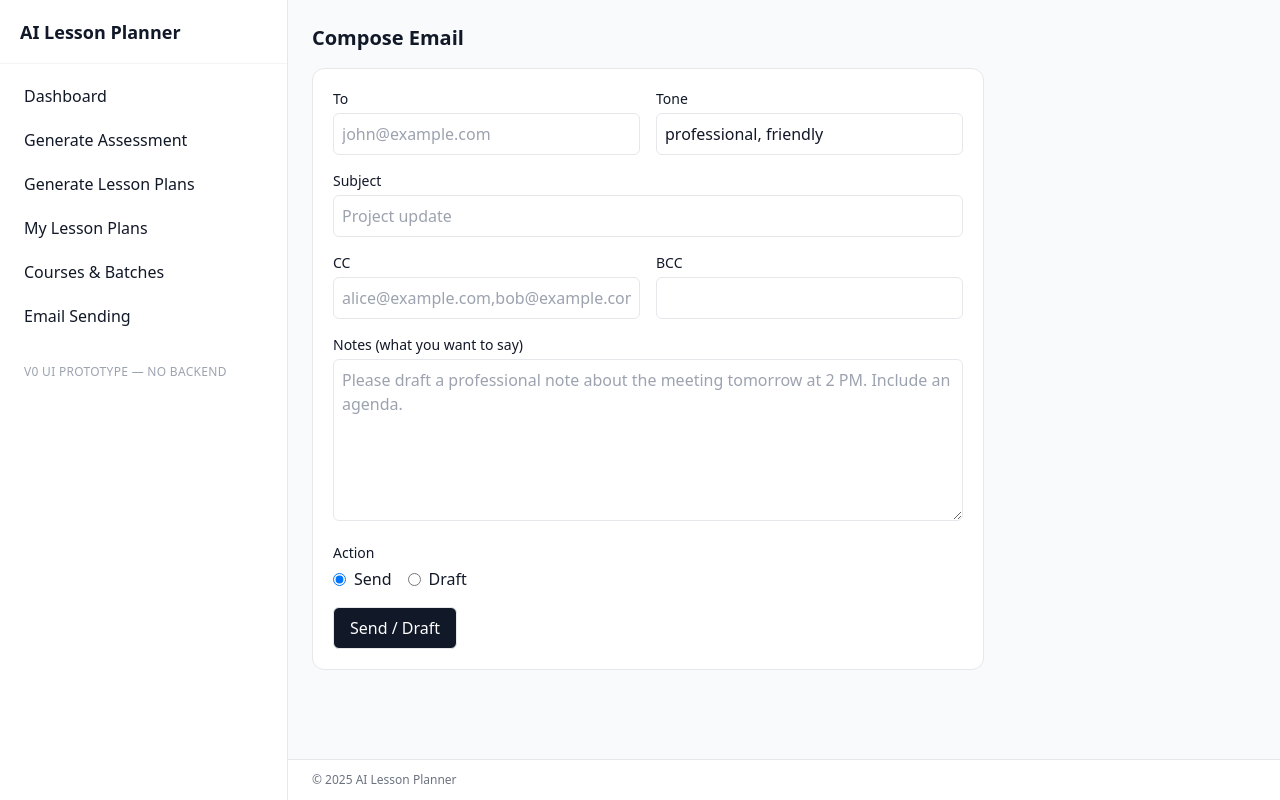
After one commit to Timmythaw/ai-teacher-assistant, a Flask app: page /email in a window 1280 px wide. The commit adds this page. Run offline with Flask 3, Linux system fonts and the light colour scheme; some libraries are stand-ins or nearby versions.

Commit message:
email sending and google form done

```diff
--- a/app.py
+++ b/app.py
@@ -4,6 +4,10 @@ import json
 from pathlib import Path
 from flask import Flask, request, render_template, abort
 from werkzeug.utils import secure_filename
+# --- Email routes ---
+from agents.email_agent import EmailAgent
+from flask import jsonify
+from integrations.form_creator import create_google_form
 
 # Ensure package imports work
 import sys
@@ -69,6 +73,30 @@ def generate_assessment():
         dest.as_posix(),
         {"type": asmt_type, "difficulty": difficulty, "count": count, "rubric": rubric}
     )
+    if not isinstance(result, dict) or "questions" not in result:
+        return app.response_class(
+            response=json.dumps({"ok": False, "error": result.get("error", "Invalid assessment result"), "assessment": result}, ensure_ascii=False, indent=2),
+            status=400,
+            mimetype="application/json"
+        )
+
+    # Optional: create a Google Form if user checked the box
+    create_form = request.form.get("create_form") is not None
+    form_info = None
+    if create_form:
+        # Title can use the filename or a friendly fallback
+        title = f"Assessment - {Path(dest).stem}"
+        form_info = create_google_form(result, title=title)
+        # You can add basic status normalization
+        if isinstance(form_info, dict) and form_info.get("success"):
+            result["_google_form"] = {
+                "formId": form_info.get("formId"),
+                "formUrl": form_info.get("formUrl"),
+                "questionCount": form_info.get("questionCount")
+            }
+        else:
+            # Include error from create_google_form so the UI can show it
+            result["_google_form_error"] = form_info
 
     # Return JSON response
     return app.response_class(
@@ -112,6 +140,47 @@ def generate_lesson_plan():
         mimetype="application/json"
     )
 
+@app.route("/email", methods=["GET"])
+def email_page():
+    return render_template("email.html")
+
+@app.route("/email/compose", methods=["POST"])
+def email_compose():
+    """
+    Accepts a simple form and builds a prompt for EmailAgent.
+    Fields: to_email, subject, notes, tone, action (send|draft), cc, bcc
+    """
+    to_email = (request.form.get("to_email") or "").strip()
+    subject = request.form.get("subject") or ""
+    notes = request.form.get("notes") or ""
+    tone = request.form.get("tone") or "professional, friendly"
+    action = (request.form.get("action") or "send").strip().lower()
+    cc = (request.form.get("cc") or "").strip()
+    bcc = (request.form.get("bcc") or "").strip()
+
+    # Build a structured prompt so parse_prompt_to_fields can extract everything
+    prompt = f"""to: {to_email}
+subject: {subject}
+tone: {tone}
+action: {action}
+cc: {cc}
+bcc: {bcc}
+notes: {notes}
+"""
+
+    try:
+        agent = EmailAgent()  # will init Gmail service; needs credentials.json
+        result = agent.run(prompt, default_use_html=True)
+        status = 200 if result.get("ok") else 400
+        return app.response_class(
+            response=json.dumps(result, ensure_ascii=False, indent=2),
+            status=status,
+            mimetype="application/json",
+        )
+    except Exception as e:
+        return jsonify({"ok": False, "error": str(e)}), 500
+
+
 if __name__ == "__main__":
     # For local dev
     app.run(host="0.0.0.0", port=int(os.environ.get("PORT", "5000")), debug=True)
--- a/templates/base.html
+++ b/templates/base.html
@@ -1,6 +1,5 @@
 <!DOCTYPE html>
 <html lang="en">
-
   <head>
     <meta charset="utf-8" />
     <meta name="viewport" content="width=device-width, initial-scale=1" />
@@ -14,21 +13,21 @@
           extend: {
             colors: {
               brand: {
-              50: '#f6f8ff',
-              100: '#eef2ff',
-              200: '#e0e7ff',
-              300: '#c7d2fe',
-              400: '#a5b4fc',
-              500: '#818cf8',
-              600: '#6366f1',
-              700: '#4f46e5',
-              800: '#4338ca',
-              900: '#3730a3',
-            }
-          }
-        }
-      }
-    }
+                50: "#f6f8ff",
+                100: "#eef2ff",
+                200: "#e0e7ff",
+                300: "#c7d2fe",
+                400: "#a5b4fc",
+                500: "#818cf8",
+                600: "#6366f1",
+                700: "#4f46e5",
+                800: "#4338ca",
+                900: "#3730a3",
+              },
+            },
+          },
+        },
+      };
     </script>
 
     {% block head_extra %}{% endblock %}
@@ -52,29 +51,52 @@
 
   <body class="min-h-screen bg-gray-50 text-gray-900">
     <div class="flex min-h-screen">
-
       <!-- Sidebar (desktop only) -->
-    <aside class="hidden md:flex md:w-64 lg:w-72 flex-col border-r border-gray-200 bg-white">
+      <aside
+        class="hidden md:flex md:w-64 lg:w-72 flex-col border-r border-gray-200 bg-white"
+      >
         <div class="h-16 flex items-center px-5 border-b border-gray-100">
-        <a href="{{ url_for('index') }}" class="text-lg font-semibold">AI Lesson Planner</a>
+          <a href="{{ url_for('index') }}" class="text-lg font-semibold"
+            >AI Lesson Planner</a
+          >
         </div>
 
         <nav class="flex-1 p-3 space-y-1">
-        <a href="{{ url_for('index') }}"
-          class="block px-3 py-2 rounded-lg hover:bg-gray-100 {{ 'bg-gray-100 font-medium' if request.endpoint == 'index' else '' }}">
+          <a
+            href="{{ url_for('index') }}"
+            class="block px-3 py-2 rounded-lg hover:bg-gray-100 {{ 'bg-gray-100 font-medium' if request.endpoint == 'index' else '' }}"
+          >
             Dashboard
           </a>
-        <a href="{{ url_for('assessment_page') }}" class="block px-3 py-2 rounded-lg hover:bg-gray-100">
+          <a
+            href="{{ url_for('assessment_page') }}"
+            class="block px-3 py-2 rounded-lg hover:bg-gray-100"
+          >
             Generate Assessment
           </a>
-        <a href="{{ url_for('lesson_generator_page') }}" class="block px-3 py-2 rounded-lg hover:bg-gray-100">
+          <a
+            href="{{ url_for('lesson_generator_page') }}"
+            class="block px-3 py-2 rounded-lg hover:bg-gray-100"
+          >
             Generate Lesson Plans
           </a>
-        <a href="{{ url_for('index') }}" class="block px-3 py-2 rounded-lg hover:bg-gray-100">
+          <a
+            href="{{ url_for('index') }}"
+            class="block px-3 py-2 rounded-lg hover:bg-gray-100"
+          >
             My Lesson Plans
           </a>
-        <a href="{{ url_for('index') }}" class="block px-3 py-2 rounded-lg hover:bg-gray-100">
+          <a
+            href="{{ url_for('index') }}"
+            class="block px-3 py-2 rounded-lg hover:bg-gray-100"
+          >
             Courses & Batches
+          </a>
+          <a
+            href="{{ url_for('email_page') }}"
+            class="block px-3 py-2 rounded-lg hover:bg-gray-100"
+          >
+            Email Sending
           </a>
 
           <div class="px-3 pt-6">
@@ -87,44 +109,61 @@
 
       <!-- Main column -->
       <div class="flex-1 flex flex-col">
-
         <!-- Mobile-only header with hamburger -->
-      <header class="md:hidden h-14 bg-white border-b border-gray-200 flex items-center justify-between px-4">
-        <button id="openSidebar" class="inline-flex items-center justify-center p-2 rounded-md border border-gray-200"
-          aria-label="Open menu">
-          <svg xmlns="http://www.w3.org/2000/svg" class="h-5 w-5" fill="none" viewBox="0 0 24 24" stroke="currentColor">
-            <path stroke-linecap="round" stroke-linejoin="round" stroke-width="1.5"
-              d="M3.75 6.75h16.5M3.75 12h16.5M3.75 17.25h16.5" />
+        <header
+          class="md:hidden h-14 bg-white border-b border-gray-200 flex items-center justify-between px-4"
+        >
+          <button
+            id="openSidebar"
+            class="inline-flex items-center justify-center p-2 rounded-md border border-gray-200"
+            aria-label="Open menu"
+          >
+            <svg
+              xmlns="http://www.w3.org/2000/svg"
+              class="h-5 w-5"
+              fill="none"
+              viewBox="0 0 24 24"
+              stroke="currentColor"
+            >
+              <path
+                stroke-linecap="round"
+                stroke-linejoin="round"
+                stroke-width="1.5"
+                d="M3.75 6.75h16.5M3.75 12h16.5M3.75 17.25h16.5"
+              />
             </svg>
           </button>
-        <a href="{{ url_for('index') }}" class="font-semibold">AI Lesson Planner</a>
+          <a href="{{ url_for('index') }}" class="font-semibold"
+            >AI Lesson Planner</a
+          >
           <span class="w-6"></span>
         </header>
 
         <!-- Content -->
         <main class="flex-1 p-4 md:p-6">
           <!-- Flash messages -->
-        {% with messages = get_flashed_messages(with_categories=true) %}
-        {% if messages %}
+          {% with messages = get_flashed_messages(with_categories=true) %} {% if
+          messages %}
           <div class="space-y-2 mb-4">
-          {% for category, message in messages %}
-          {% set color = 'blue' %}
-          {% if category in ['success','ok'] %}{% set color = 'green' %}{% endif %}
-          {% if category in ['warning'] %}{% set color = 'yellow' %}{% endif %}
-          {% if category in ['error','danger'] %}{% set color = 'red' %}{% endif %}
-          <div class="border-l-4 pl-3 py-2 rounded bg-{{ color }}-50 border-{{ color }}-400 text-{{ color }}-800">
+            {% for category, message in messages %} {% set color = 'blue' %} {%
+            if category in ['success','ok'] %}{% set color = 'green' %}{% endif
+            %} {% if category in ['warning'] %}{% set color = 'yellow' %}{%
+            endif %} {% if category in ['error','danger'] %}{% set color = 'red'
+            %}{% endif %}
+            <div
+              class="border-l-4 pl-3 py-2 rounded bg-{{ color }}-50 border-{{ color }}-400 text-{{ color }}-800"
+            >
               {{ message }}
             </div>
             {% endfor %}
           </div>
-        {% endif %}
-        {% endwith %}
-
-        {% block content %}{% endblock %}
+          {% endif %} {% endwith %} {% block content %}{% endblock %}
         </main>
 
         <!-- Footer -->
-      <footer class="border-t border-gray-200 bg-white text-xs text-gray-500 px-6 py-3">
+        <footer
+          class="border-t border-gray-200 bg-white text-xs text-gray-500 px-6 py-3"
+        >
           © {{ current_year or 2025 }} AI Lesson Planner
         </footer>
       </div>
@@ -133,23 +172,58 @@
     <!-- Mobile drawer (shown only on small screens when toggled) -->
     <div id="drawer" class="fixed inset-0 z-40 hidden md:hidden">
       <div class="absolute inset-0 bg-black/40" data-close></div>
-    <div class="absolute left-0 top-0 bottom-0 w-72 bg-white border-r border-gray-200 p-3">
+      <div
+        class="absolute left-0 top-0 bottom-0 w-72 bg-white border-r border-gray-200 p-3"
+      >
         <div class="h-14 flex items-center justify-between px-2">
           <span class="font-semibold">Menu</span>
-        <button class="p-2 rounded-md border" data-close aria-label="Close menu">
-          <svg xmlns="http://www.w3.org/2000/svg" class="h-5 w-5" fill="none" viewBox="0 0 24 24" stroke="currentColor">
-            <path stroke-linecap="round" stroke-linejoin="round" stroke-width="1.5" d="M6 18L18 6M6 6l12 12" />
+          <button
+            class="p-2 rounded-md border"
+            data-close
+            aria-label="Close menu"
+          >
+            <svg
+              xmlns="http://www.w3.org/2000/svg"
+              class="h-5 w-5"
+              fill="none"
+              viewBox="0 0 24 24"
+              stroke="currentColor"
+            >
+              <path
+                stroke-linecap="round"
+                stroke-linejoin="round"
+                stroke-width="1.5"
+                d="M6 18L18 6M6 6l12 12"
+              />
             </svg>
           </button>
         </div>
         <nav class="space-y-1 mt-2">
-        <a href="{{ url_for('index') }}" class="block px-3 py-2 rounded hover:bg-gray-100">Dashboard</a>
-        <a href="{{ url_for('assessment_page') }}" class="block px-3 py-2 rounded hover:bg-gray-100">Generate
-          Assessment</a>
-        <a href="{{ url_for('lesson_generator_page') }}" class="block px-3 py-2 rounded hover:bg-gray-100">Generate
-          Lesson Plans</a>
-        <a href="{{ url_for('index') }}" class="block px-3 py-2 rounded hover:bg-gray-100">My Lesson Plans</a>
-        <a href="{{ url_for('index') }}" class="block px-3 py-2 rounded hover:bg-gray-100">Courses & Batches</a>
+          <a
+            href="{{ url_for('index') }}"
+            class="block px-3 py-2 rounded hover:bg-gray-100"
+            >Dashboard</a
+          >
+          <a
+            href="{{ url_for('assessment_page') }}"
+            class="block px-3 py-2 rounded hover:bg-gray-100"
+            >Generate Assessment</a
+          >
+          <a
+            href="{{ url_for('lesson_generator_page') }}"
+            class="block px-3 py-2 rounded hover:bg-gray-100"
+            >Generate Lesson Plans</a
+          >
+          <a
+            href="{{ url_for('index') }}"
+            class="block px-3 py-2 rounded hover:bg-gray-100"
+            >My Lesson Plans</a
+          >
+          <a
+            href="{{ url_for('index') }}"
+            class="block px-3 py-2 rounded hover:bg-gray-100"
+            >Courses & Batches</a
+          >
         </nav>
       </div>
     </div>
@@ -163,16 +237,19 @@
     {% block scripts_before %}{% endblock %}
     <script>
       // Mobile drawer logic (mobile-only header triggers)
-    const openBtn = document.getElementById('openSidebar');
-    const drawer = document.getElementById('drawer');
+      const openBtn = document.getElementById("openSidebar");
+      const drawer = document.getElementById("drawer");
       if (openBtn && drawer) {
-      openBtn.addEventListener('click', () => drawer.classList.remove('hidden'));
-      drawer.querySelectorAll('[data-close]').forEach(el =>
-        el.addEventListener('click', () => drawer.classList.add('hidden'))
+        openBtn.addEventListener("click", () =>
+          drawer.classList.remove("hidden")
+        );
+        drawer
+          .querySelectorAll("[data-close]")
+          .forEach((el) =>
+            el.addEventListener("click", () => drawer.classList.add("hidden"))
           );
       }
     </script>
     {% block scripts %}{% endblock %}
   </body>
-
 </html>
--- /dev/null
+++ b/templates/email.html
@@ -0,0 +1,127 @@
+{% extends "base.html" %} {% block title %}Email — AI Lesson Planner{% endblock
+%} {% block content %}
+<h1 class="text-xl font-semibold mb-4">Compose Email</h1>
+
+<form
+  id="email-form"
+  action="{{ url_for('email_compose') }}"
+  method="post"
+  class="max-w-2xl grid gap-4 bg-white border rounded-xl p-5"
+>
+  <div class="grid sm:grid-cols-2 gap-4">
+    <div>
+      <label class="block text-sm font-medium mb-1" for="to_email">To</label>
+      <input
+        class="w-full border rounded-md p-2"
+        id="to_email"
+        name="to_email"
+        placeholder="john@example.com"
+        required
+      />
+    </div>
+    <div>
+      <label class="block text-sm font-medium mb-1" for="tone">Tone</label>
+      <input
+        class="w-full border rounded-md p-2"
+        id="tone"
+        name="tone"
+        value="professional, friendly"
+      />
+    </div>
+  </div>
+
+  <div>
+    <label class="block text-sm font-medium mb-1" for="subject">Subject</label>
+    <input
+      class="w-full border rounded-md p-2"
+      id="subject"
+      name="subject"
+      placeholder="Project update"
+    />
+  </div>
+
+  <div class="grid sm:grid-cols-2 gap-4">
+    <div>
+      <label class="block text-sm font-medium mb-1" for="cc">CC</label>
+      <input
+        class="w-full border rounded-md p-2"
+        id="cc"
+        name="cc"
+        placeholder="alice@example.com,bob@example.com"
+      />
+    </div>
+    <div>
+      <label class="block text-sm font-medium mb-1" for="bcc">BCC</label>
+      <input
+        class="w-full border rounded-md p-2"
+        id="bcc"
+        name="bcc"
+        placeholder=""
+      />
+    </div>
+  </div>
+
+  <div>
+    <label class="block text-sm font-medium mb-1" for="notes"
+      >Notes (what you want to say)</label
+    >
+    <textarea
+      class="w-full border rounded-md p-2"
+      id="notes"
+      name="notes"
+      rows="6"
+      placeholder="Please draft a professional note about the meeting tomorrow at 2 PM. Include an agenda."
+    ></textarea>
+  </div>
+
+  <div>
+    <label class="block text-sm font-medium mb-1">Action</label>
+    <div class="flex gap-4">
+      <label class="inline-flex items-center gap-2">
+        <input type="radio" name="mode" value="send" checked />
+        <span>Send</span>
+      </label>
+      <label class="inline-flex items-center gap-2">
+        <input type="radio" name="mode" value="draft" /> <span>Draft</span>
+      </label>
+    </div>
+  </div>
+
+  <div>
+    <button
+      type="submit"
+      class="px-4 py-2 rounded-md border bg-gray-900 text-white hover:bg-black"
+    >
+      {{ "Send / Draft" }}
+    </button>
+  </div>
+</form>
+
+<pre
+  id="email-result"
+  class="whitespace-pre-wrap bg-gray-50 border rounded-xl p-4 mt-4 hidden"
+></pre>
+{% endblock %} {% block scripts %}
+<script>
+  const form = document.getElementById("email-form");
+  const resultEl = document.getElementById("email-result");
+
+  form.addEventListener("submit", async (e) => {
+    e.preventDefault();
+    resultEl.classList.add("hidden");
+
+    const data = new FormData(form);
+    const url = form.action;
+    const res = await fetch(url, { method: "POST", body: data });
+
+    const text = await res.text();
+    try {
+      const json = JSON.parse(text);
+      resultEl.textContent = JSON.stringify(json, null, 2);
+    } catch {
+      resultEl.textContent = text;
+    }
+    resultEl.classList.remove("hidden");
+  });
+</script>
+{% endblock %}
```
Also changed, not shown: agents/email_agent.py (+12 -12 lines), templates/assessments.html (+140 -76 lines). Lines whose indentation alone changed are shown as unchanged.
